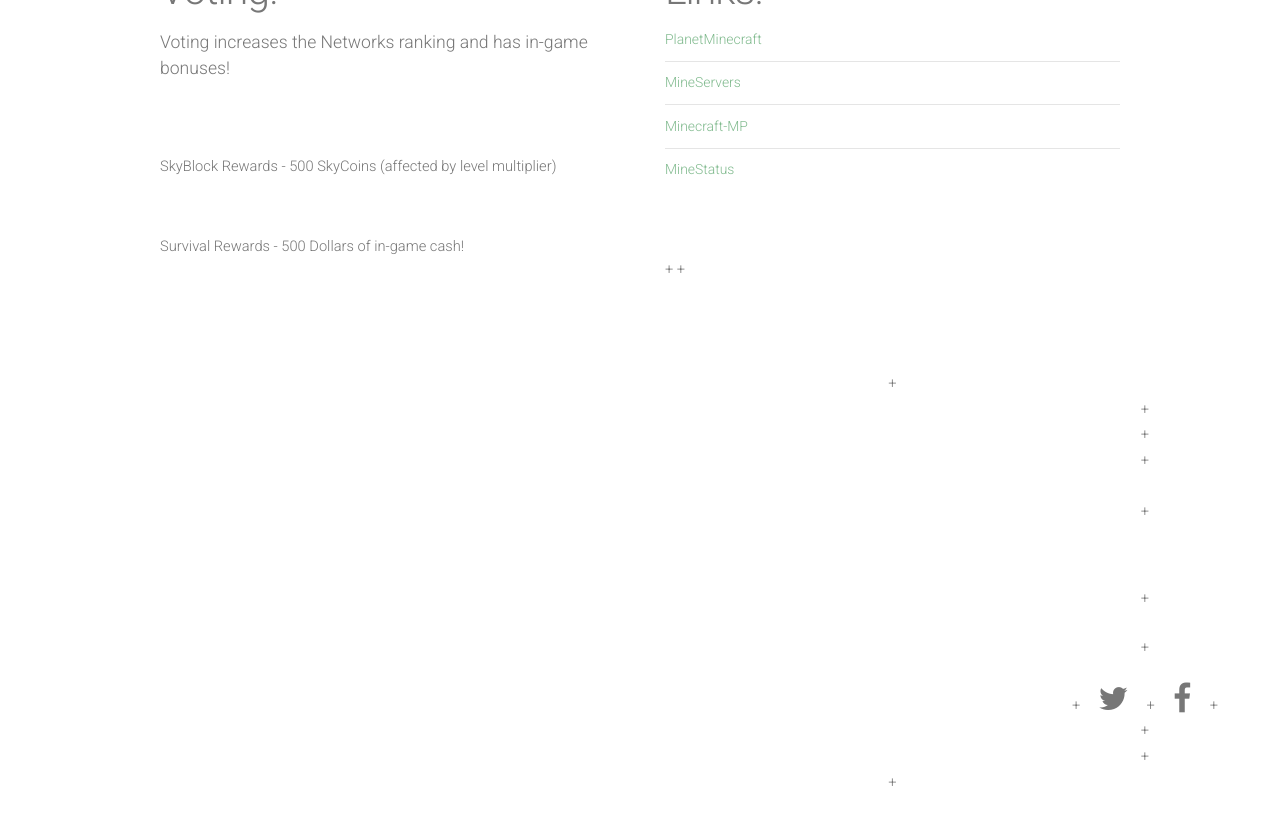
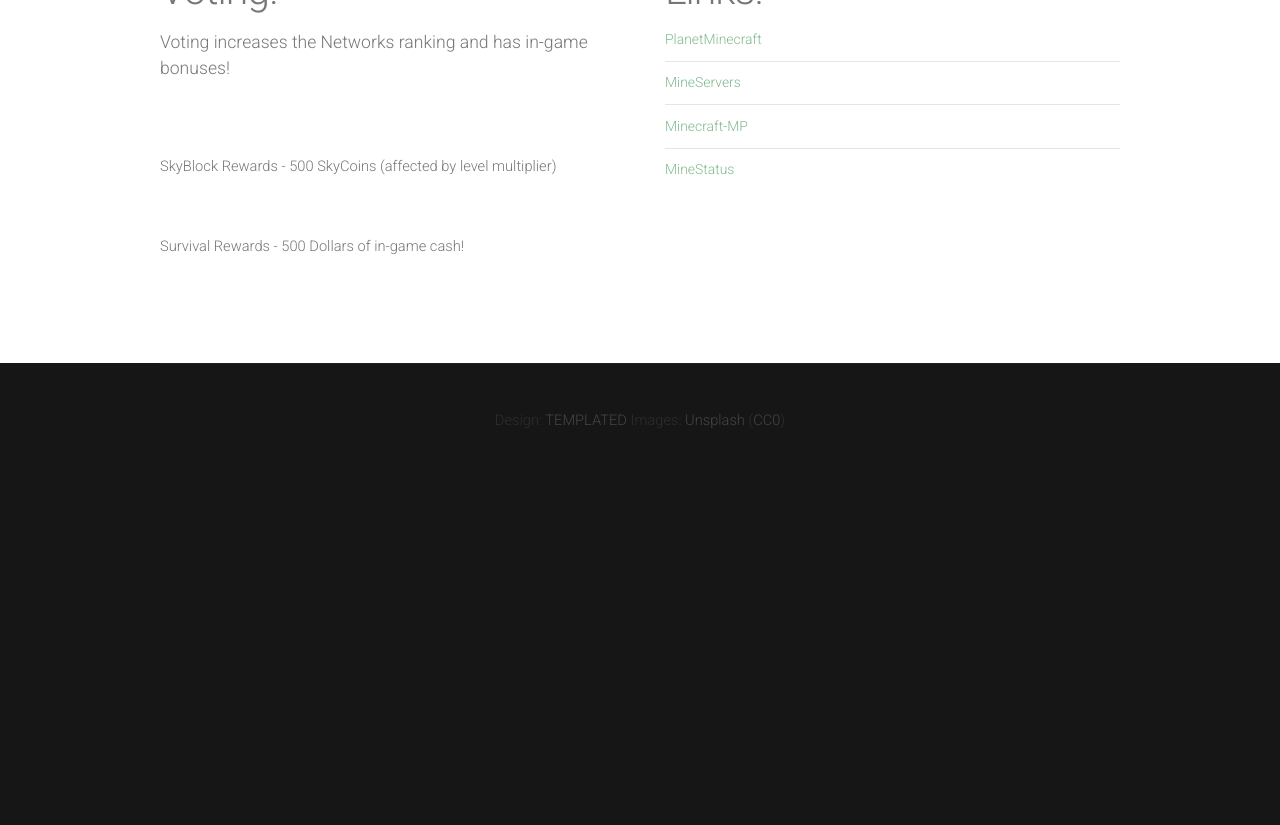
Before and after one commit to Synotrek/SynotrekWebsite, a Jekyll site: the page built from vote.html, in a window 1280 px wide and 900 px high, scrolled down 488 px. Shown: the top 825 px of the window. Built offline with Jekyll 4.4.1, drawn with Linux system fonts in a browser that asks for light colours; nearby versions of some CDN libraries; after the commit the page ends 965 px from its top, so only the background shows below that.

Commit message:
Update vote.html

```diff
--- a/vote.html
+++ b/vote.html
@@ -31,19 +31,4 @@
         </section>
       </div>
     </section>
-+  	<!-- Footer -->
-+		<div id="footer">
-+			<div class="container">
-+				<section>
-+					<header>
-+						<h2>Get in touch</h2>
-+						<span class="byline">Get Social!</span>
-+					</header>
-+					<ul class="contact">
-+						<li><a href="https://twitter.com/synotrek" class="fa fa-twitter"><span>Twitter</span></a></li>
-+						<li class="active"><a href="https://www.facebook.com/Synotrek" class="fa fa-facebook"><span>Facebook</span></a></li>
-+					</ul>
-+				</section>
-+			</div>
-+		</div>
 </div>
```
